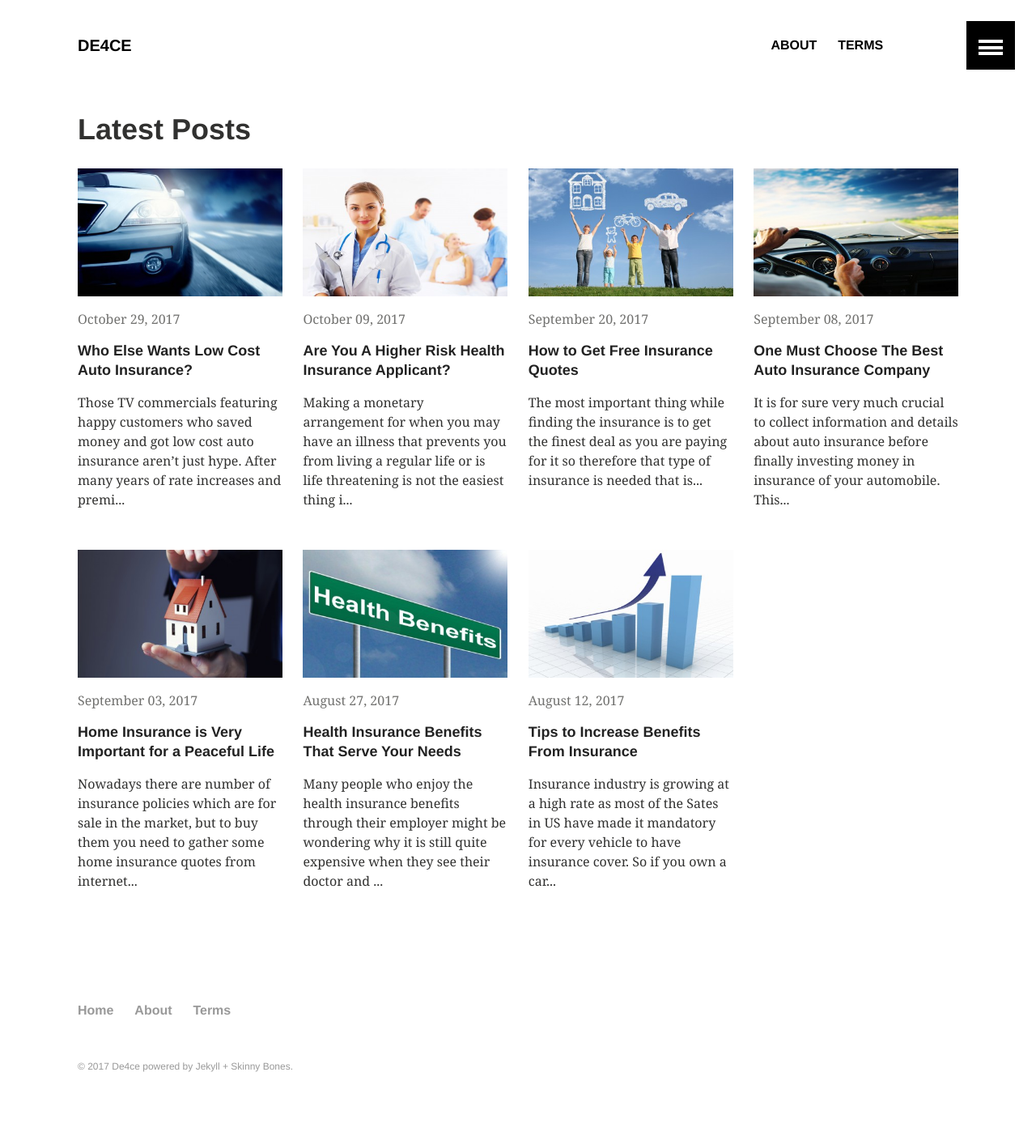
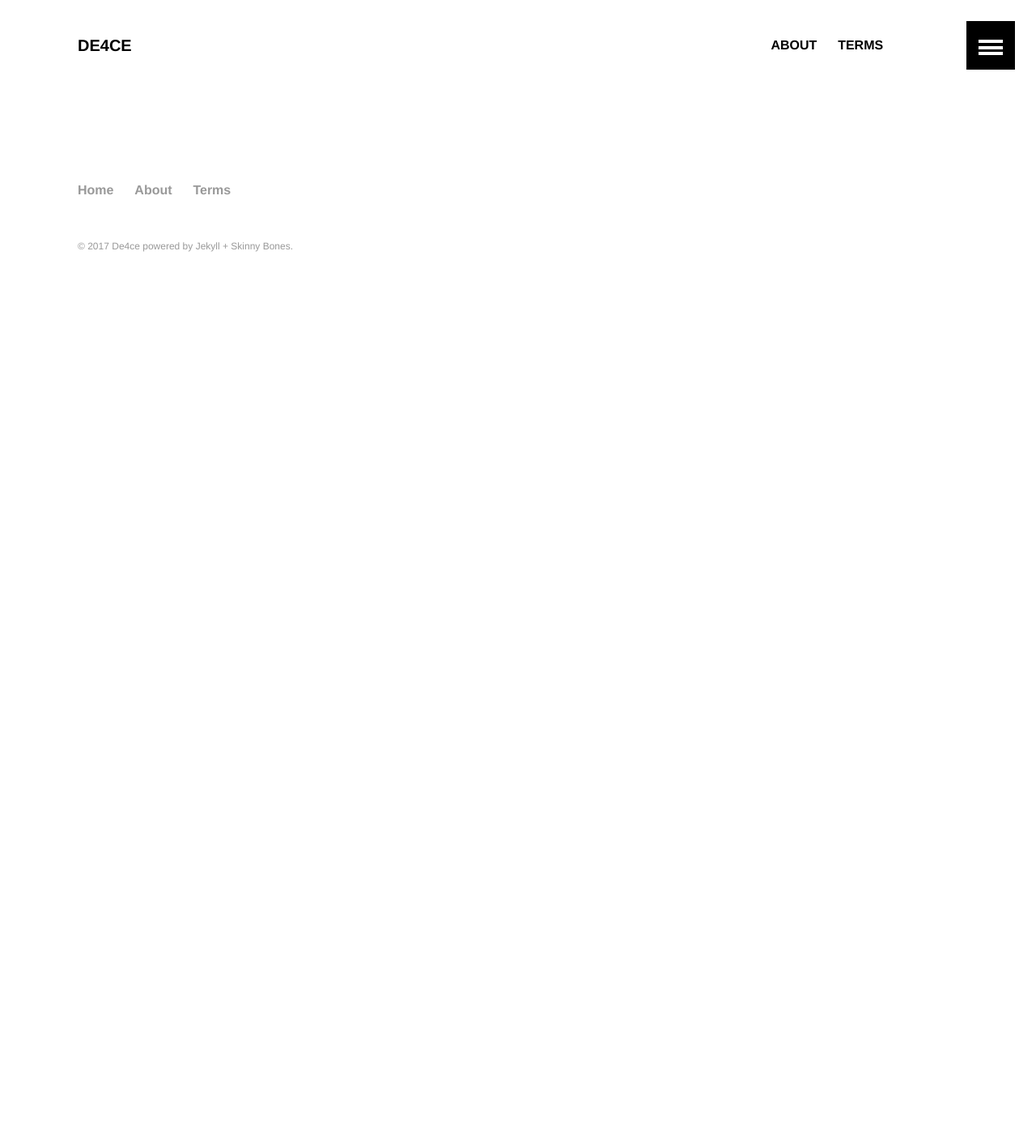
Before and after one commit to De4ce/deace, a Jekyll site: the page built from index.md, in a window 1280 px wide. Shown: the whole page at 81% size. Built offline with Jekyll 4.4.1, drawn with Linux system fonts in a browser that asks for light colours; after the commit the page ends 900 px from its top, so only the background shows below that.

Commit message:
update post

```diff
--- a/_posts/2017-08-12-tips-to-increase-benefits-from-insurance.md
+++ /dev/null
@@ -1,24 +0,0 @@
----
-layout: article
-title: "Tips to Increase Benefits From Insurance"
-safelink: true
-image:
-  teaser: increase-benefits.jpg
----
-
-Insurance industry is growing at a high rate as most of the Sates in US have made it mandatory for every vehicle to have insurance cover. So if you own a car or any vehicle you should have an insurance cover. If we take a look at the aspect of insurance it is for our benefit only.
-
-As you possibly know, the best method to bank funds on your auto insurance is to contrast quotations from dissimilar corporations. By comparing you can evaluate the best quote with the cheapest price. There are different ways by which you can obtain free insurance quotes.
-
-You can talk with you local insurance companies and arrange quotes from them or you can just search online for some quotations. While you will search online you will come across lots of websites that offer free online quotations and the best part is you don’t have to provide any secret or confidential information. Below are some verified and tested tips with the help you can reduce you insurance premiums.
-
-Negotiates for discount - Insurance Corporations provide huge discounts for any number of motives. Just before you buy your auto insurance cover request your insurer regarding any reductions your might be eligible for and take benefit of all of them.
-
-Reduce you comprehensive and collision insurance cover – if you have an old vehicle, particularly if its value is less than the price of your coverage plus your deductible, think about reducing your comprehensive and collision insurance coverage.
-Merge your policies - By buying your renters or homeowners insurance cover and your vehicle insurance cover from the same insurance corporation you can save 11% to 16% on your payment.
-
-Merge your vehicle insurance cover - If you have two vehicles, you can save 11% to 16% with the majority of Insurance Corporations by buying both plans through them.
-
-Lift your deductible - Your deductible is the sum you have to give on a claim before your insurance corporation will reimburse. By increasing your deductible from $200 to $1Science Articles,200 you can bank anywhere from 14% to 50% on your annual payment.
-
-If you keep all of the above tips in mind while buying any insurance you will definitely save some hundred or thousand dollars. Insurance is a thing which can help us in future so be careful while deciding any insurance policy. Try to take advice from a expert before fixing it.
--- a/_posts/2017-08-27-health-insurance-benefits-that-serve-your-needs.md
+++ /dev/null
@@ -1,17 +0,0 @@
----
-layout: article
-title: "Health Insurance Benefits That Serve Your Needs"
-safelink: true
-image:
-  teaser: health-benefits.jpg
----
-
-Many people who enjoy the health insurance benefits through their employer might be wondering why it is still quite expensive when they see their doctor and pay the out of pocket expenses, especially with the health insurance premiums being what they are currently. As bad as this situation is, it is nothing compared to those who are living without any type of health insurance coverage or who are having to pay for a insurance policy from a private pay insurance company. Which do you think is the most expensive?
-
-Most people don't realize the huge overall expense that health insurance coverage is unless they have to find their own without the help of a employer sponsored policy. Many also don't realize that this type of policy is not only subsidized by the employer and to make it a better deal, this health insurance plan is acquired at a discounted rate simple because of the number of people who will be serviced by the plan. Getting the same coverage on your own, can in fact be much more expensive.
-
-The sad reality for individuals or head of households who have jobs without the luxury of health insurance benefits, will find that affordable health insurance is mostly just out of reach, unless of course you are very independently wealthy or at the other end of the financial spectrum; being poor enough to qualify for Medicaid. If this is your situation, you still have available options that do include temporary or catastrophic health insurance.
-
-The above mentioned options will at least help you provide some protection for yourself and family while you seek out and secure a more permanent and affordable option. In the insurance arena, there are few comparable options that equal the employer based health insurance plans and there benefits. These plans are still the best bang for the buck and provide the best coverage available for most people needing health insurance.
-
-Consider yourself to be a very blessed and lucky person if you are enjoying coverage by a employer based health insurance plan. The importance of understanding the value of these plans cannot be overlooked, especially when there are many families and individuals who are far from getting this type of coverage for themselves and their families. It is important that everyone have health insurance for the what if situations and if necessary you might want to contact your local Medicaid office to inquire about getting help if you qualify and while you continue to find employment that offers health insurance benefits to its employees.
--- a/_posts/2017-09-03-home-insurance-is-very-important-for-a-peaceful-life.md
+++ /dev/null
@@ -1,19 +0,0 @@
----
-layout: article
-title: "Home Insurance is Very Important for a Peaceful Life"
-safelink: true
-image:
-  teaser: home-insurance.jpg
----
-
-Nowadays there are number of insurance policies which are for sale in the market, but to buy them you need to gather some home insurance quotes from internet or through any insurance agent. Actually all the home insurance quotes are like the brochure which provides you the information about the plans and monthly or yearly payments of the premium.
-
-Obtaining home insurance quotes is like a gentle wind, especially when you are obtaining from the internet. Practically every insurance company has their website and all information is published over there. Though, all the quotes shown over there are not actual they are just the approximate values of the real values and the real numbers are disclosed when you get your insurance policy done or when the company carries out its assessment on the home insurance plan.
-
-There are number of companies which can offer you the exact values or the real or the actual values of the quotes but they ask their processing fees which you are required to pay if you wish to know their home insurance quotes. To compute the exact amount to be paid when you will buy the policy is calculated by keeping in mind your house location, physical condition and lots of other things. But the home insurance quotes can change any time because the value of shares keeps fluctuating every hour so one may end up in losses.
-
-The home insurance plans or quotes also includes the plan you are buying has this much amount you are required to pay at the time of buying and also the premium payment schedules like you can pay your premium yearly, monthly or quarterly as per your need and convenience.
-
-Moving everywhere to get the best home insurance plan is like a very tiring job but it is very informative also. As you keep looking for the number of policies and you search for different companies and their backgroundsArticle Submission, you come to know about the companies offering discounts and good coverage over any loss to your property and the most interesting thing is that you find the insurance agents of different companies keep calling for so many days after your visit. Every time you find something interesting and informative when you visit this home insurance quote companies.
-
-So we will suggest you to read all the documents before buying any insurance policy. All insurance policies are subjected to the market risks which keep on fluctuating every minute.
--- a/_posts/2017-09-08-one-must-choose-the-best-auto-insurance-company.md
+++ /dev/null
@@ -1,17 +0,0 @@
----
-layout: article
-title: "One Must Choose The Best Auto Insurance Company"
-safelink: true
-image:
-  teaser: auto-insurance.jpg
----
-
-It is for sure very much crucial to collect information and details about auto insurance before finally investing money in insurance of your automobile. This is generally to help you make a very good choice about which auto insurance provider, agency or company and also auto insurance policy is best for you.
-
-It does not matter at all whether you are looking into the most famous teenager’s auto insurance or traveler’s auto insurance, there are always few crucial things you must know very well that will surely play a very much important part into the amount of money you pay for the auto insurance. The class or the types of automobile you drive make really a very big difference.
-
-All the sports cars for instance Ferraris, corvettes and many more are very much costly and cost much more then your usual economical automobile. One more thing that will play a very much crucial role is the driving record of your automobile. The clean and also better record you have, the less you will be paying to the auto insurance provider, agency or company. At times you can also very easily find out auto insurance on the Internet.
-
-On the Internet there are present a very large number of various different websites of almost all the various different auto insurance providers, agencies and companies that really provide auto insurance at cheap and also affordable rates. One can also very easily make comparison between all the auto insurance providers, agencies and companies there on the net and that too without wasting any time. This will for sure help people to choose the best auto insurance company, agency or provider for them. One must not look only at the price as an auto insurance company, agency or provider may look cheaper to you but it will be very costly in a longer run.
-
-Thus one thing that must be kept in mind always is that cheaper is not always the best, especially when looking for auto insurance. All the various different auto insurance policies do differ a lot in their available options and also features, and a very large number of firms provide incentives to you for jumping on the board with them. One must choose the best auto insurance policy and that to from the best auto insurance companyScience Articles, agency or provider. A number of auto insurance policies do also provide accidental and death cover.
--- a/_posts/2017-09-20-how-get-free-insurance-quotes.md
+++ /dev/null
@@ -1,25 +0,0 @@
----
-layout: article
-title: "How to Get Free Insurance Quotes"
-safelink: true
-image:
-  teaser: free-insurance-quotes.jpg
----
-
-The most important thing while finding the insurance is to get the finest deal as you are paying for it so therefore that type of insurance is needed that is suitable for you. And the benefits that are required by you can be only being there if you go for car insurance quotes.
-
-Computer Technology ArticlesThrough these quotes you can get info about the thousands companies that provide these facilities. It is very easy to get a comparing site for the insurance purpose as all such sites are always offering much type of services and the most important service of comparing is provided all the country and world. These days you can find thousands of such type of sites that give you such type of useful services.
-
-Many of such companies and agencies also provide charges that are from not any special kind of insurance companies. The reason behind providing with such a service is that you can do comparing among all the insurance company and by this way can get finest and fair deal. The ones who are willingly doing so can get the results. No other type of thing can give the info that is needed as this method is very easy and no confusion is there. And like because of the net you ca find everything at your home with less difficulties. You just have to click the mouse button and in short period of time you’ll get al the information needed by you.
-
-You have to keep all these points while going through the quotes and also you should search for the available discounts that you can get through it. These are as follows-
-
-1) The insurance company provides you with discount in the price that is taken at parking.
-
-2) Those people who are well experienced and having good skills in driving can get the discounts.
-
-3) Also you are provided with some kind of safety devices.
-
-Also it is not necessary that you’ll be getting cheapest plan and also it will be the finest one. Many companies provide at cheap rate but the coverage provided is less in that. Under such circumstances it is necessary to give a good amount of fee and due to this your money will be saved and you can use in the time of any kind of problem.
-
-All these free quotes have lead to the minimization of much type of difficulties. Think and take decision and then decide that what type of insurance you want.
--- a/_posts/2017-10-09-are-you-a-higher-risk-health-insurance-applicant.md
+++ /dev/null
@@ -1,17 +0,0 @@
----
-layout: article
-title: "Are You A Higher Risk Health Insurance Applicant?"
-safelink: true
-image:
-  teaser: risk-health-insurance.jpg
----
-
-Making a monetary arrangement for when you may have an illness that prevents you from living a regular life or is life threatening is not the easiest thing in the world but critical illness insurance covers this very real eventuality. It is unfortunate that most of us prefer to spend a few bucks every day on small luxuries than on providing our immediate family and loved ones with security to guarantee financial stability should something occur.
-
-As the majority of health insurance products now cover common sicknesses and given the statistical probability that you will be critically ill at some point, it is a good thing to have. The number of males who, before they retire, will suffer from a critical illness is an astonishing twenty percent according to figures published from recent study. For women, this figure is slightly lower with only one in six being impacted by a critical illness before retirement.
-
-Possibly one of the primary causes for individuals not having health cover is a failure to understand the probability of becoming seriously ill. Although critical illness cover is taken out for many reasons, the majority of individuals use it to safeguard their mortgage repayments. Today, critical illness protection and life insurance can be linked directly with mortgage repayments repayments.
-
-To make things easier for someone who wants to take out critical illness cover, a growing number of individuals begin to start buying products online. Unfortunately, being a comparatively new facility, there are new problems that occur as more companies start offering services over the internet for the first time. The reason for this lies in the fact that most critical illness protection providers call for their applicants to undergo an independent medical exam prior to the insurance policy being issued in an effort to stop any possible fraudulent claims in the future. If you're in the awkward position of having to make a claim on your insurance policy , the last thing you want is callous hassle or obvious non-cooperation from your insurer.
-
-Smokers, regrettably, are treated as higher risk health insurance applicants, including anyone who has smoked within the previous year and as a consequence are placed in a high risk category. It is now thoroughly acknowledged that smoking is dangerous for you and as a consequence your monthly insurance installment will cost more. Having said this, the insurance company will also consider your age, type of work you do, general health, and pastimes before it issues the critical illness insurance. If you are laid off from work because of your condition or need specialist surgeryBusiness Management Articles, your insurance should cover the costs incurred. There can be no argument about the peace of mind that having a critical illness protection policy in place can bring to somebody who has a family and financial obligations.
--- a/_posts/2017-10-29-who-else-wants-low-costs-auto-insurance.md
+++ /dev/null
@@ -1,22 +0,0 @@
----
-layout: article
-title: "Who Else Wants Low Cost Auto Insurance?"
-safelink: true
-image:
-  teaser: car-insurance.jpg
----
-
-Those TV commercials featuring happy customers who saved money and got low cost auto insurance aren’t just hype. After many years of rate increases and premiums, the cost of auto insurance is finally starting to come down. But auto insurance companies are still choosy about who can get a break on their insurance costs.
-It is wise to start with your current auto insurance company to make sure you’re paying as little as possible for your premium.
-
-The next step is to consider other ways to get low cost auto insurance and the discounts you can take advantage of.
-
-Effective Ways To Get Low Cost Auto Insurance* Buy A Safer Vehicle. Premiums for collision and comprehensive coverage depend on accident and theft claims and the costs of repairing your vehicle. The more expensive the vehicle, the more you will pay. Buying a safer car can help you get low cost auto insurance. Simply look into vehicle ratings. Auto manufacturers have 1 to 5 star government crash test ratings. A 5 star crash test rating is the best a vehicle can get.
-
-- Work On Your Credit Score. The better your credit, the higher your insurance score. This score is a slightly modified version of your credit score that insures use to help set rates.
-- Combine Auto And Homeowners Insurance. You can shop for both as a package, and you can typically save up to 10 % on each. You can also add an umbrella liability, or a life or health insurance policy and get an even better price break.
-- Clean Up Your Driving Record. Three years without a ticket or accident are usually enough to qualify you for low cost auto insurance premiums that are available.
-- Drop Collision And Comprehensive On An Older Vehicle. You can reduce your premium by at least 1/3rd. Raising your deductible from $400 to $1,200 on most vehicles can save you as much as 40%. This is a very effective way to get low cost auto insurance.
-- Ask For Discounts. Getting a 10% discount on a multicar discount may be automatic, but many other price breaks aren’t always as obvious. If you drive fewer than 7,500 miles a year, you can usually get you a 5% to 10% discount. You can get a lower premium if your vehicle has anti-theft devices and you may pay less if you have safety features such as ABS brakes and automatic seatbelts. Your type of occupation can also get you a low cost auto insurance policy discount up to 10%. Taking a safe drivers class can help you get a discount, but it has to be voluntary and not because of a traffic violation.
-
-You can get low cost auto insurance with a little time and research into the many aspects that effect the cost of your insurance premiums. It's best to get several auto insurance quotes onlinePsychology Articles, so you can easily compare the best rates and plans.
--- a/index.md
+++ b/index.md
@@ -1,7 +1,6 @@
 ---
 layout: archive
 permalink: /
-title: "Latest Posts"
 ---
 
 <div class="tiles">
```
Also changed, not shown: js/safe.js (+7 -7 lines).
